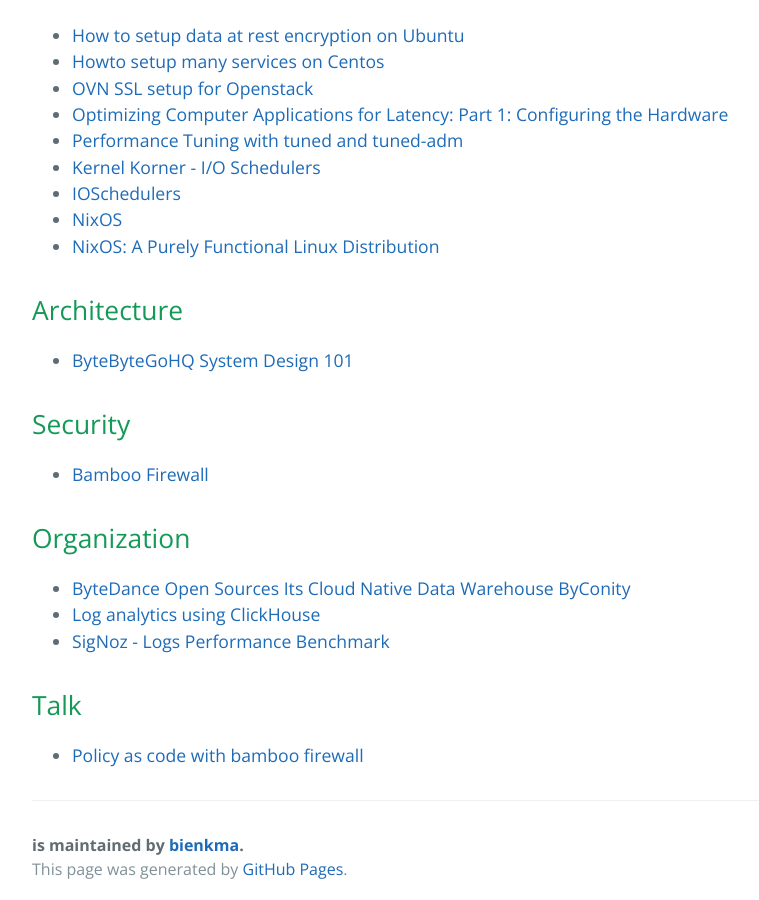
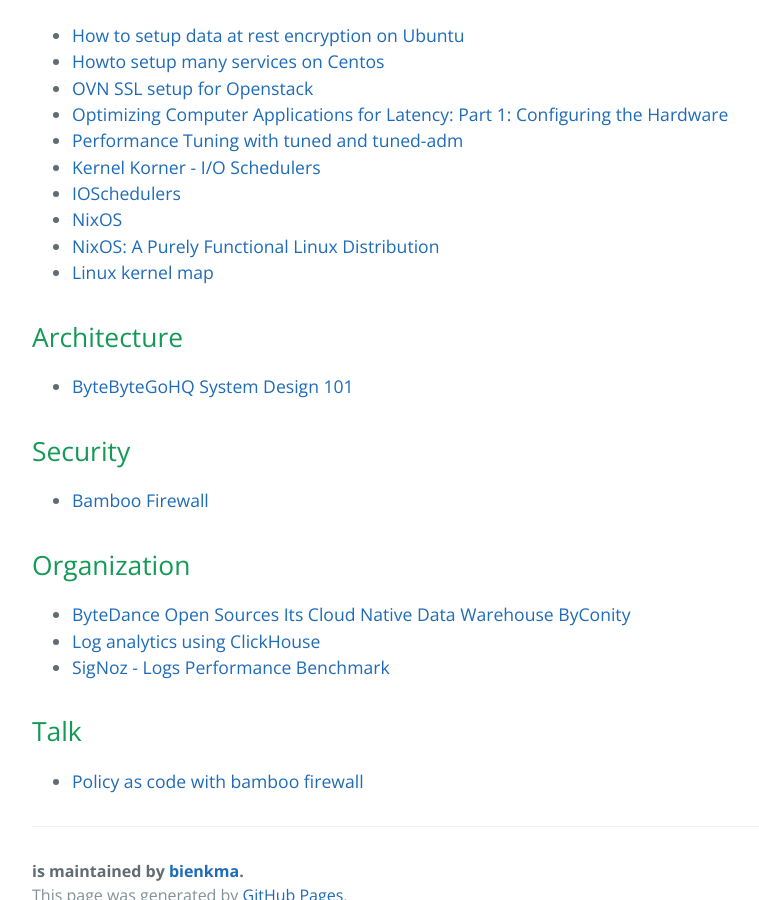
Before and after one commit to bienkma/bienkma.github.io, a Jekyll site: the page built from index.md, in a window 1280 px wide and 900 px high, scrolled down 2769 px. Shown: the whole window, without its empty margins (192-951 px from the left). Built offline with Jekyll 4.4.1, drawn with Linux system fonts in a browser that asks for light colours.

Commit message:
add linux kernel map

```diff
--- a/index.md
+++ b/index.md
@@ -105,6 +105,7 @@ spec:
 * [IOSchedulers](https://wiki.ubuntu.com/Kernel/Reference/IOSchedulers)
 * [NixOS](https://www.infoq.com/articles/configuration-management-with-nix/)
 * [NixOS: A Purely Functional Linux Distribution](https://edolstra.github.io/pubs/nixos-jfp-final.pdf)
+* [Linux kernel map](https://makelinux.github.io/kernel/map)
 
 ## Architecture
 * [ByteByteGoHQ System Design 101](https://github.com/ByteByteGoHq/system-design-101)
```
